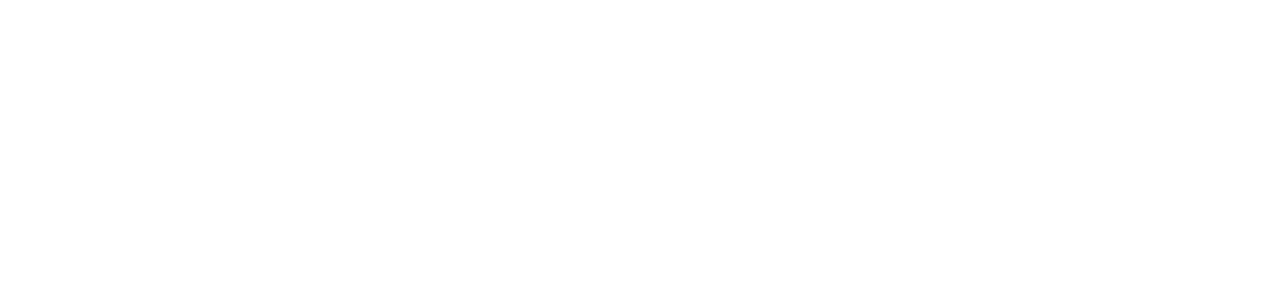
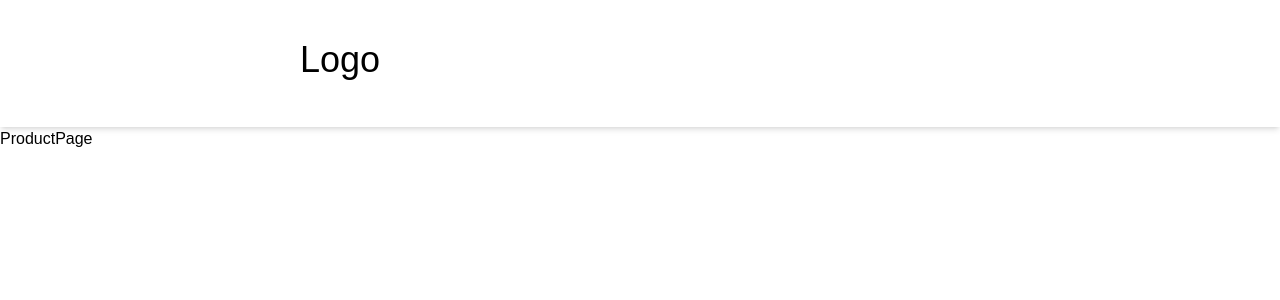
Before and after one commit to giadaunger/HaircareFrontend, a React (Vite) app: page /product/1 in a window 1280 px wide. Before the commit this address had no page. Shown: the top 300 px of the page. Built offline with nearby package versions, Linux system fonts and the light colour scheme; some icons are missing.

Commit message:
Added a product page

```diff
--- a/src/main.jsx
+++ b/src/main.jsx
@@ -5,6 +5,7 @@ import "./index.css";
 import Layout from "./pages/Layout";
 import HaircareRoutineGenerator from "./pages/HaircareRoutineGenerator";
 import DisplayResult from "./pages/DisplayResult";
+import ProductPage from "./pages/ProductPage";
 
 function App() {
   return (
@@ -13,6 +14,7 @@ function App() {
         <Route element={<Layout />}>
           <Route path="/" element={<HaircareRoutineGenerator />}></Route>
           <Route path="/result" element={<DisplayResult /> }></Route>
+          <Route path="/product/:id" element={<ProductPage />} />
         </Route>
       </Routes>
     </BrowserRouter>
--- a/src/pages/DisplayResult.jsx
+++ b/src/pages/DisplayResult.jsx
@@ -16,6 +16,10 @@ function DisplayResult() {
 
   if (!recommendations?.recommendations || Object.keys(recommendations.recommendations).length === 0) {
     return null;
+  }
+
+  const handleProductClick = (productId) => {
+    window.open(`/product/${productId}`, '_blank');
   }
 
   return (
@@ -52,7 +56,10 @@ function DisplayResult() {
                       </div>
                       <div className="flex justify-between w-1/2 xl:w-11/12 mx-auto mt-4">
                         <AddCircle className="w-8 h-8 cursor-pointer hover:opacity-80 transform transition duration-300 hover:scale-125"/>
-                        <ExternalLinkOutline className="w-8 h-8 cursor-pointer hover:opacity-80 transform transition duration-300 hover:scale-125"/>
+                        <ExternalLinkOutline
+                          className="w-8 h-8 cursor-pointer hover:opacity-80 transform transition duration-300 hover:scale-125"
+                          onClick={() => handleProductClick(product.id)}
+                        />
                       </div>
                     </div>
                   </div>
--- /dev/null
+++ b/src/pages/ProductPage.jsx
@@ -0,0 +1,9 @@
+import React from 'react'
+
+function ProductPage() {
+  return (
+    <div>ProductPage</div>
+  )
+}
+
+export default ProductPage
```
